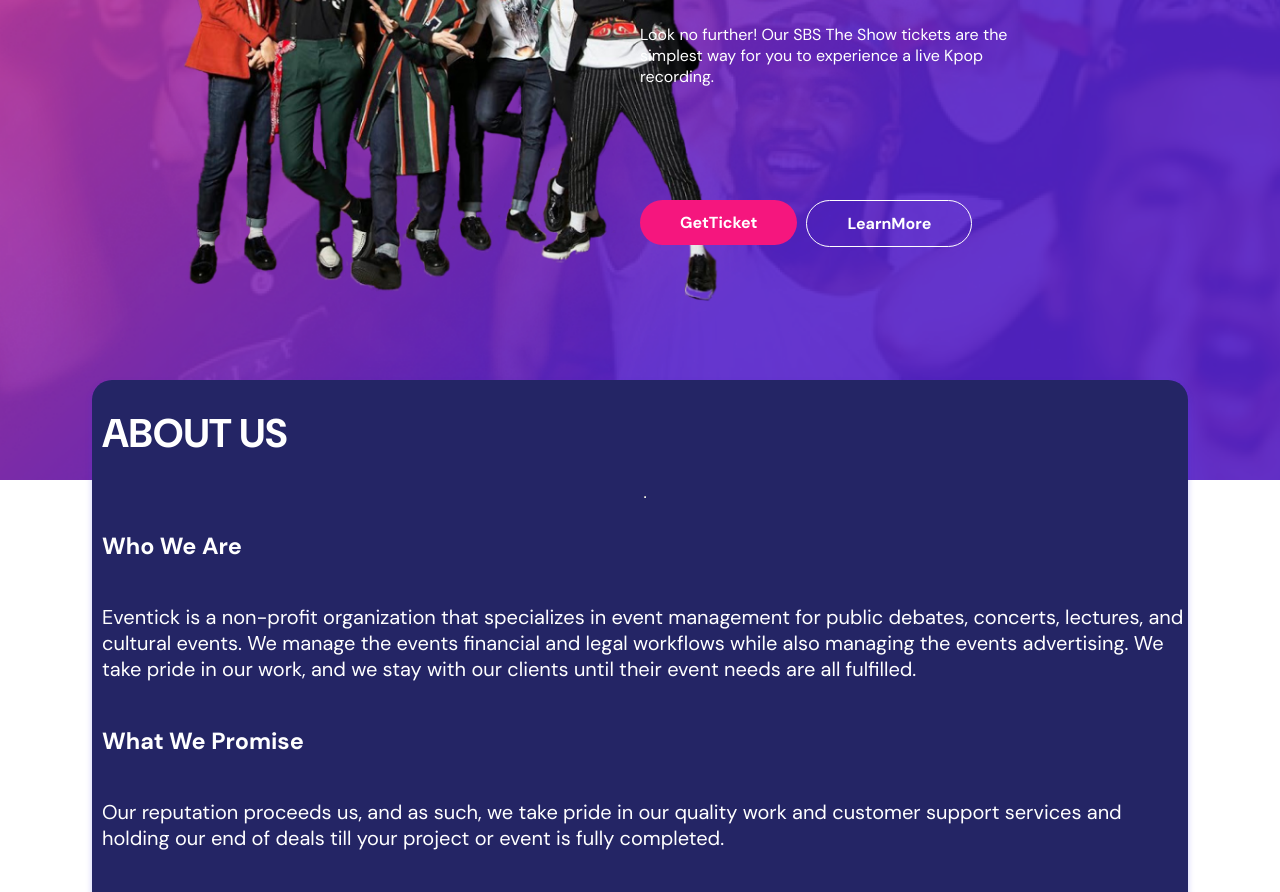
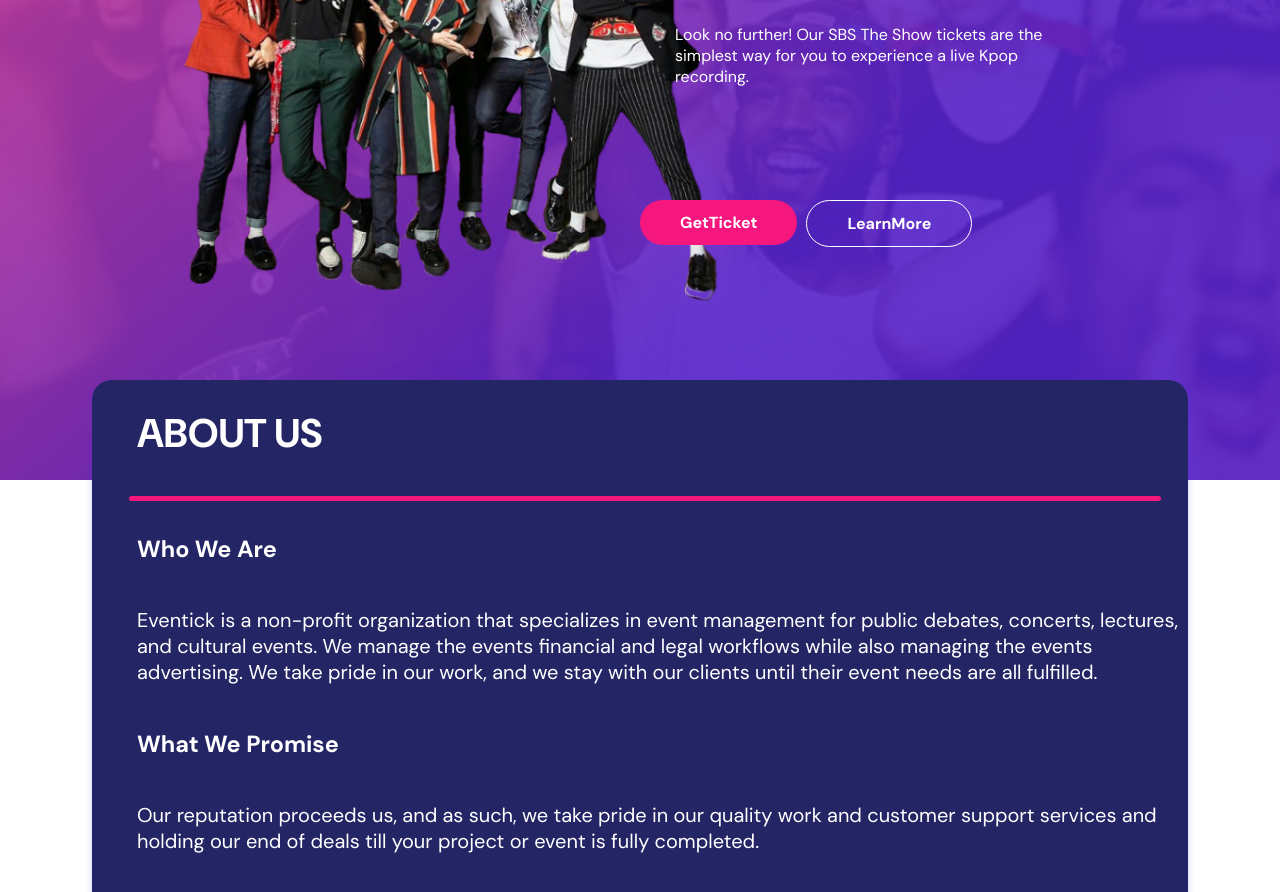
Before and after one commit to OussamaBenoujja/brief-2---Eventify-Plateforme-de-Billetterie-v-nementielle, a plain HTML site: page about.html in a window 1280 px wide. Shown: the part 320-1212 px from the top of the page. Drawn offline with Linux system fonts and the light colour scheme.

Commit message:
modified the style for about page

```diff
--- a/aboutstyle.css
+++ b/aboutstyle.css
@@ -22,6 +22,15 @@
     font-size: 20px;
     z-index: 10000;
 }
-#linetosplit{
-    background-color: rgb(255, 0, 0) !important;
+
+.aboutBox hr{
+    width: 95%;
+    height: 5px;
+    background-color: #F5167E;
+    border: none;
+    border-radius: 30px;
 }
+
+.aboutBox h1,h3,p{
+    margin-left: 35px;
+}
```
